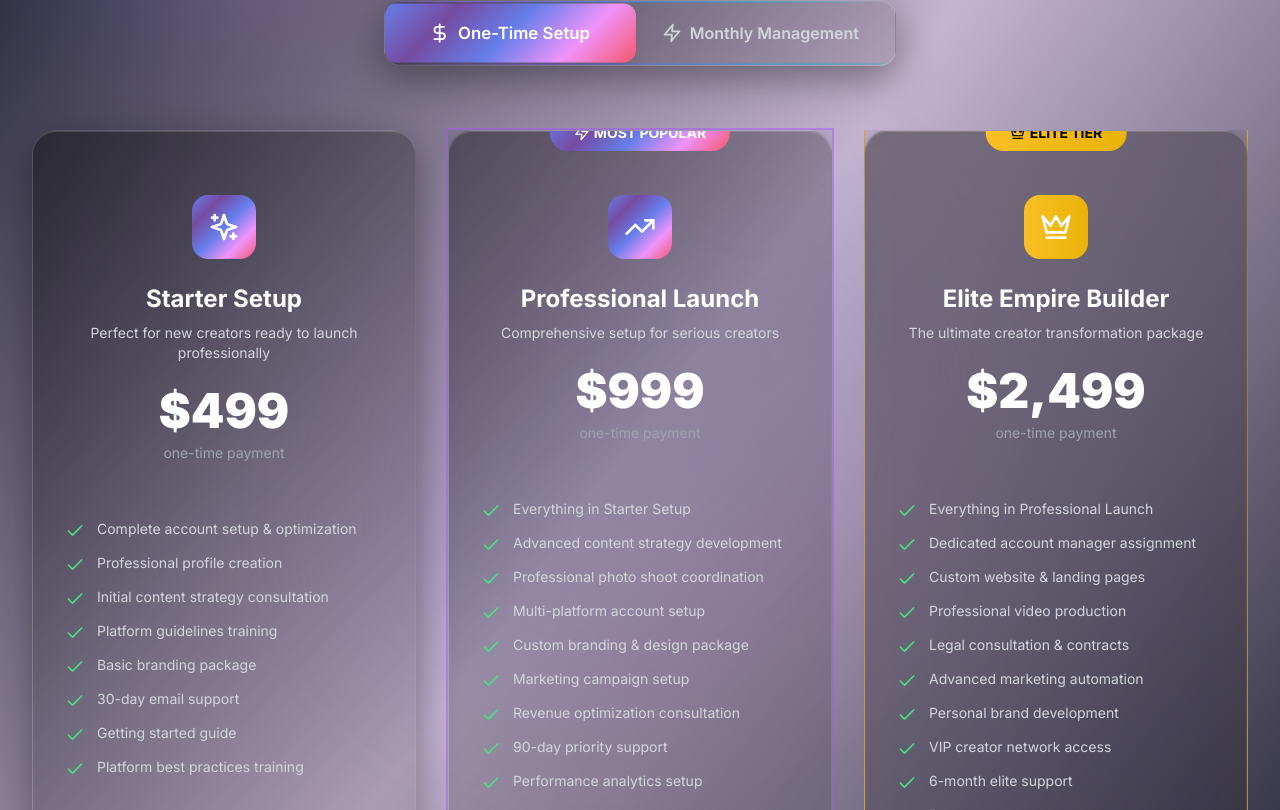
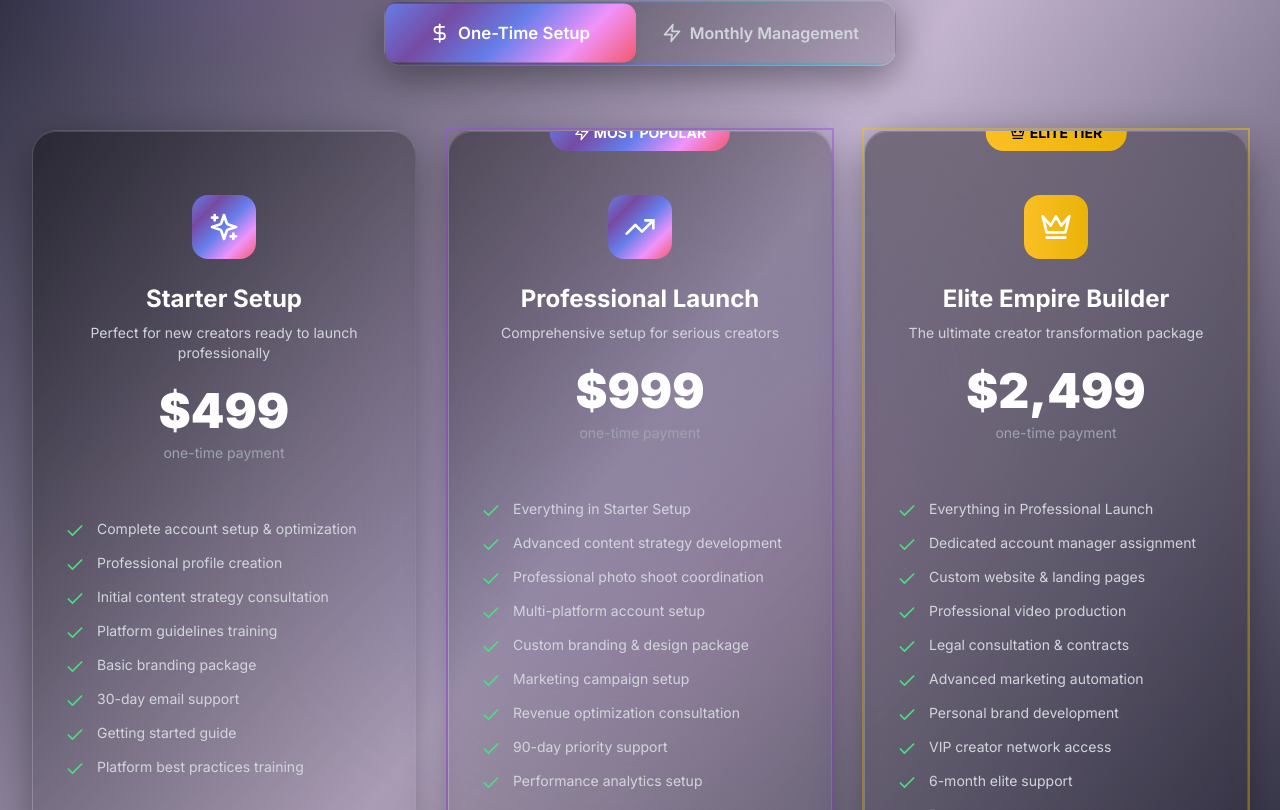
Before and after one commit to ThereIsSomething/FanfirstStudio, a React (Vite) app: page / in a window 1280 px wide. Shown: the part 6350-7160 px from the top of the page. Built offline with nearby package versions, Linux system fonts and the light colour scheme.

Commit message:
Updated PricingPlans.tsx

```diff
--- a/src/components/PricingPlans.tsx
+++ b/src/components/PricingPlans.tsx
@@ -216,15 +216,16 @@ const PricingPlans = () => {
           {currentPlans.map((plan, index) => (
             <div
   key={`${planType}-${plan.name}`}
-  className={`relative group animate-slide-up-fade overflow-visible ${
-    plan.premium
-      ? 'edge-glow-premium'
-      : plan.popular
-        ? 'edge-glow ring-2 ring-purple-500/50 scale-105 z-10'
+  className={`relative group animate-slide-up-fade transform transition-all duration-500 hover:scale-105 ${
+    plan.popular
+      ? 'ring-2 ring-purple-500/50 z-10'
+      : plan.premium
+        ? 'ring-2 ring-yellow-400/50 z-10'
         : ''
   } ${plan.popular ? 'md:col-span-2 lg:col-span-1' : ''}`}
   style={{ animationDelay: `${index * 200}ms` }}
 >
+
 
 
               <div className="aqua-glass-dark rounded-3xl p-6 sm:p-8 h-full lg:min-h-[720px] hover:ring-4 hover:ring-purple-400/30 transition-all duration-500 relative overflow-hidden flex flex-col">
```
